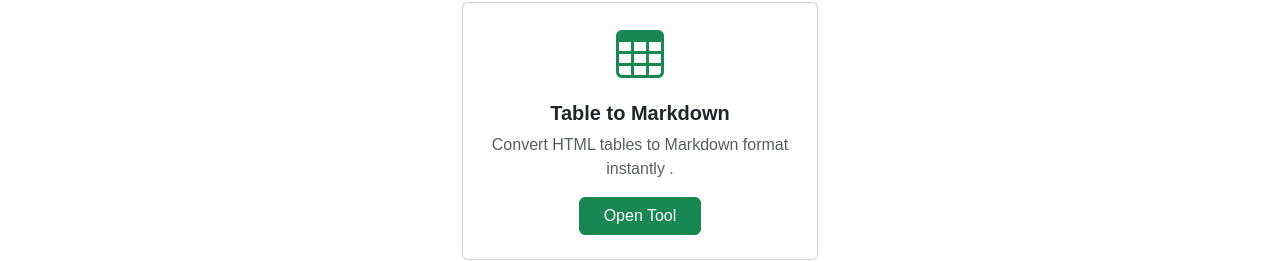
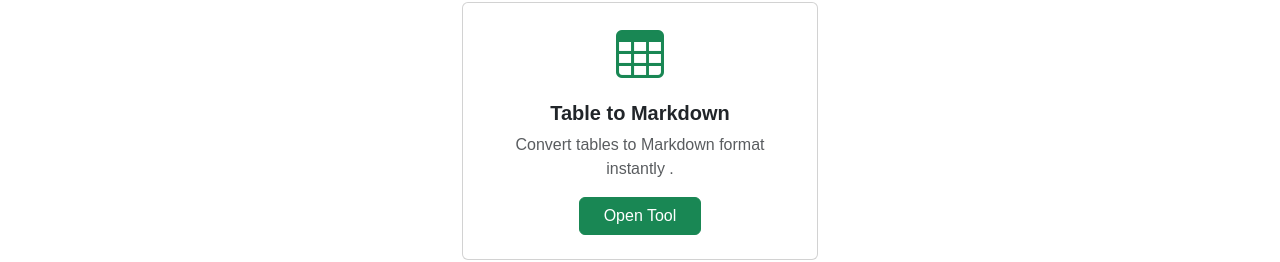
Before and after one commit to Zeeshan0811/standup-report-generator, a Next.js app: page / in a window 1280 px wide. Shown: the part 826-1088 px from the top of the page. Built offline with nearby package versions, Linux system fonts and the light colour scheme.

Commit message:
Home page updated

```diff
--- a/pages/index.jsx
+++ b/pages/index.jsx
@@ -129,7 +129,7 @@ const Home = () => {
                   </div>
                   <h5 className="card-title fw-bold">Table to Markdown</h5>
                   <p className="card-text text-muted">
-                    Convert HTML tables to Markdown format instantly .
+                    Convert tables to Markdown format instantly .
                   </p>
                   <a href="/table-to-markdown" className="btn btn-success text-white px-4">
                     Open Tool
```
